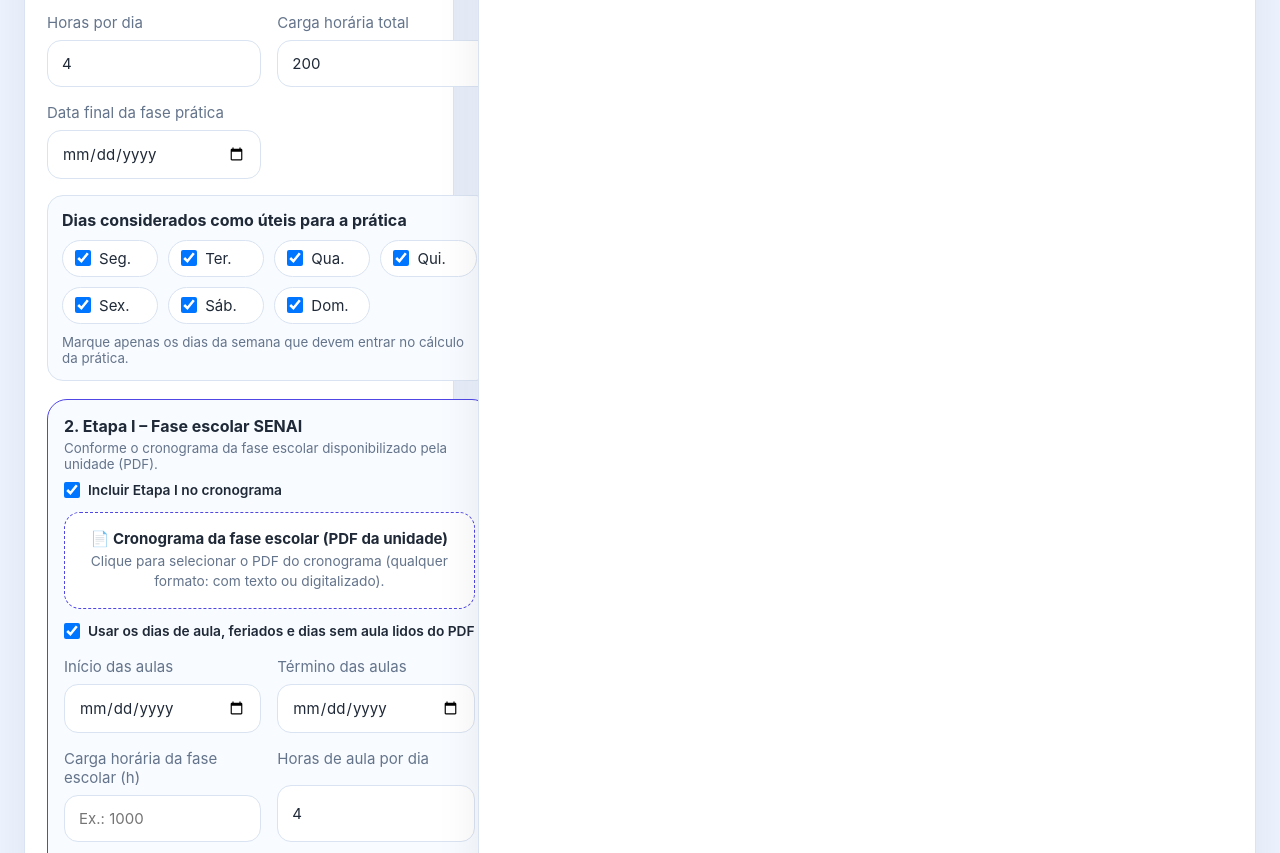
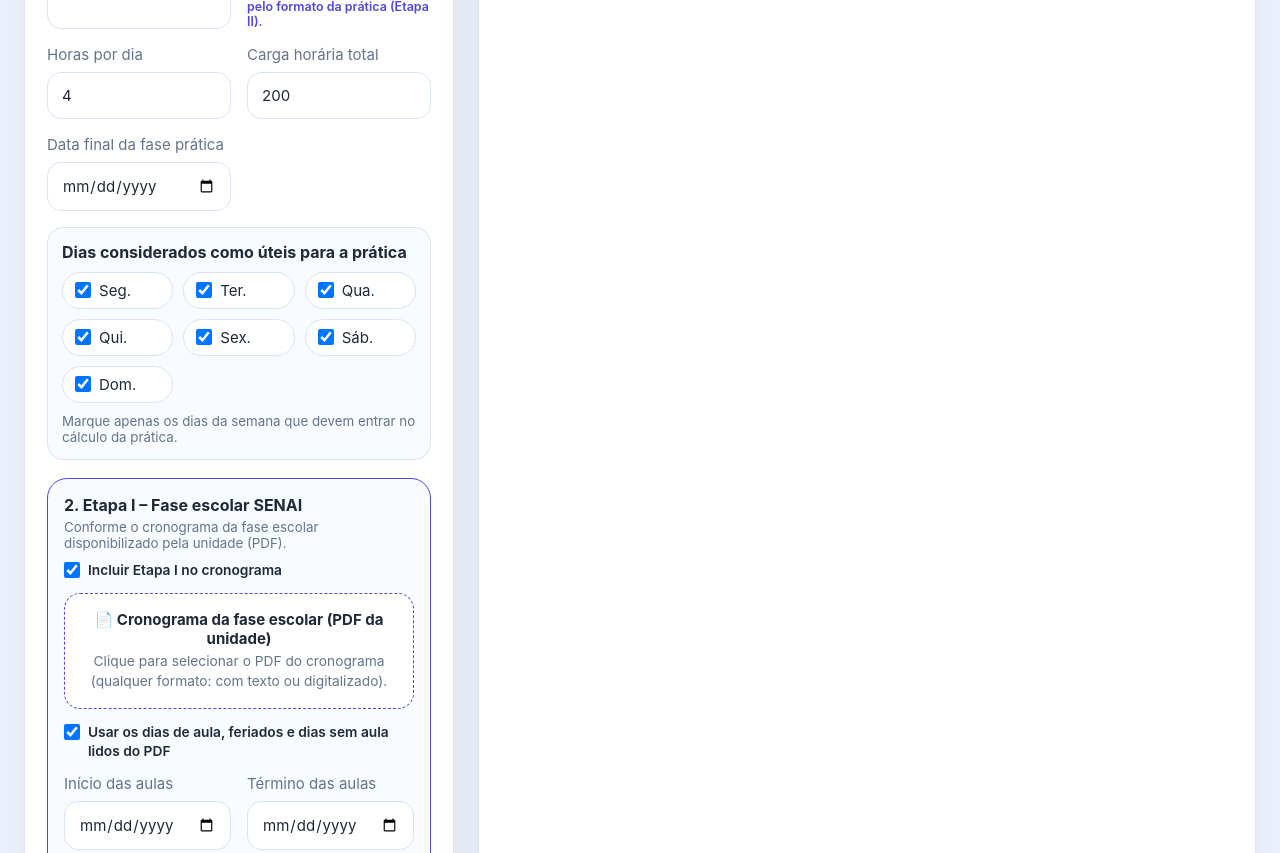
Before and after one commit to profpaulofilho/calendario-escola-tecnica, a plain HTML site: page index.html in a window 1280 px wide. Shown: the part 772-1625 px from the top of the page. Drawn offline with nearby package versions, Linux system fonts and the light colour scheme; no server answers.

Commit message:
Add files via upload

```diff
--- a/styles.css
+++ b/styles.css
@@ -601,10 +601,13 @@ input[readonly] { background: var(--panel-soft); color: var(--muted); cursor: no
 .school-panel-head { display: flex; flex-direction: column; gap: 10px; }
 .school-panel-head small, .practice-format-panel > div > small { display: block; color: var(--muted); margin-top: 4px; }
 .switch-option {
-  display: inline-flex; align-items: center; gap: 8px; white-space: nowrap;
-  color: var(--text); font-weight: 600; font-size: .86rem;
+  display: flex; align-items: flex-start; gap: 8px; white-space: normal;
+  color: var(--text); font-weight: 600; font-size: .86rem; line-height: 1.35;
 }
-.switch-option input { width: 16px; height: 16px; margin: 0; }
+.switch-option input { width: 16px; height: 16px; margin: 1px 0 0; flex: none; }
+/* o painel lateral nunca deve ficar mais largo que a coluna */
+.layout > .panel, .controls-panel > *, .school-body, .format-grid, .format-option span { min-width: 0; }
+.import-summary, .format-info, .file-drop-hint { overflow-wrap: anywhere; }
 .school-panel.is-disabled .school-body, .practice-format-panel.is-disabled .format-grid { opacity: .45; pointer-events: none; }
 .file-drop {
   display: grid; gap: 4px; padding: 16px; border: 1.5px dashed var(--school);
```
